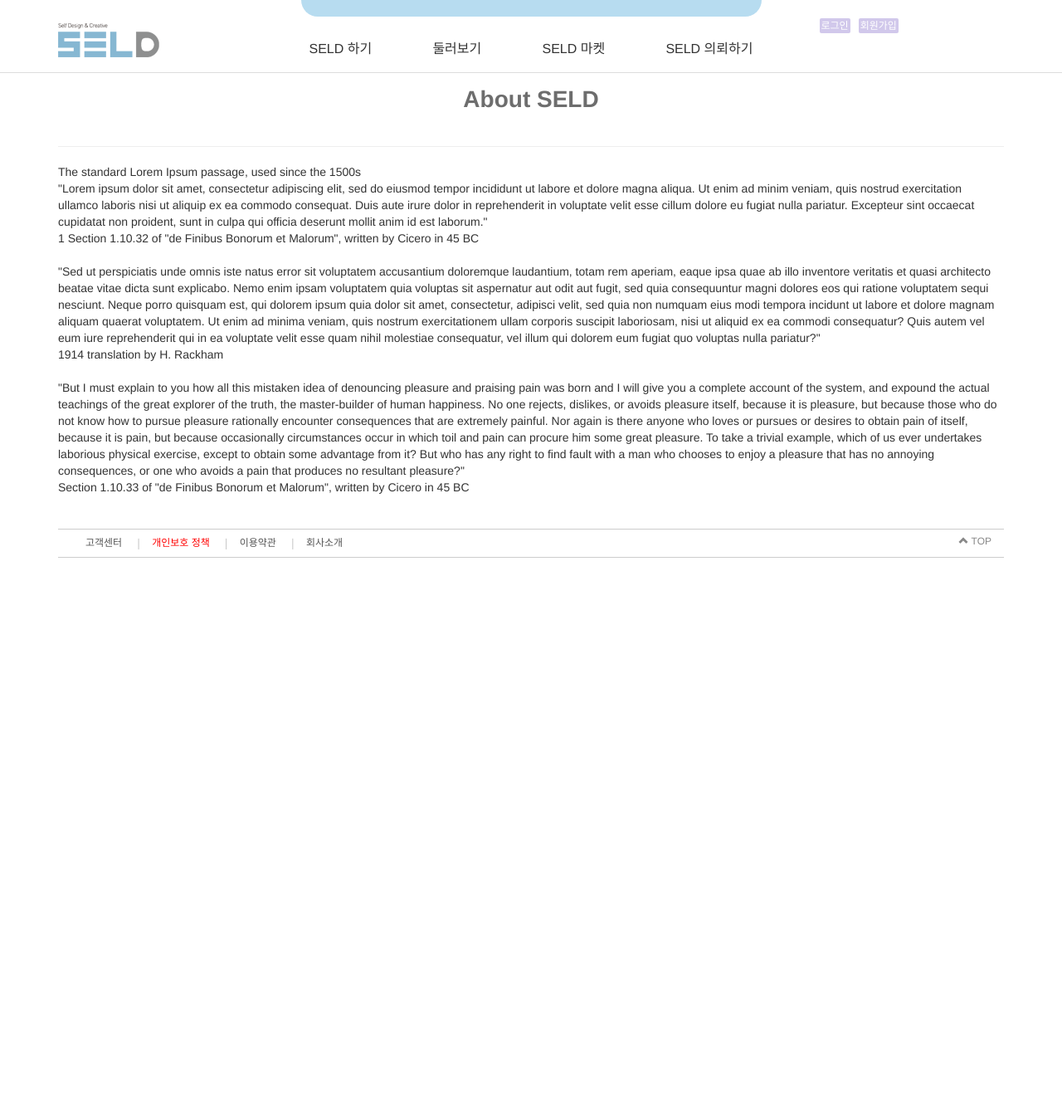
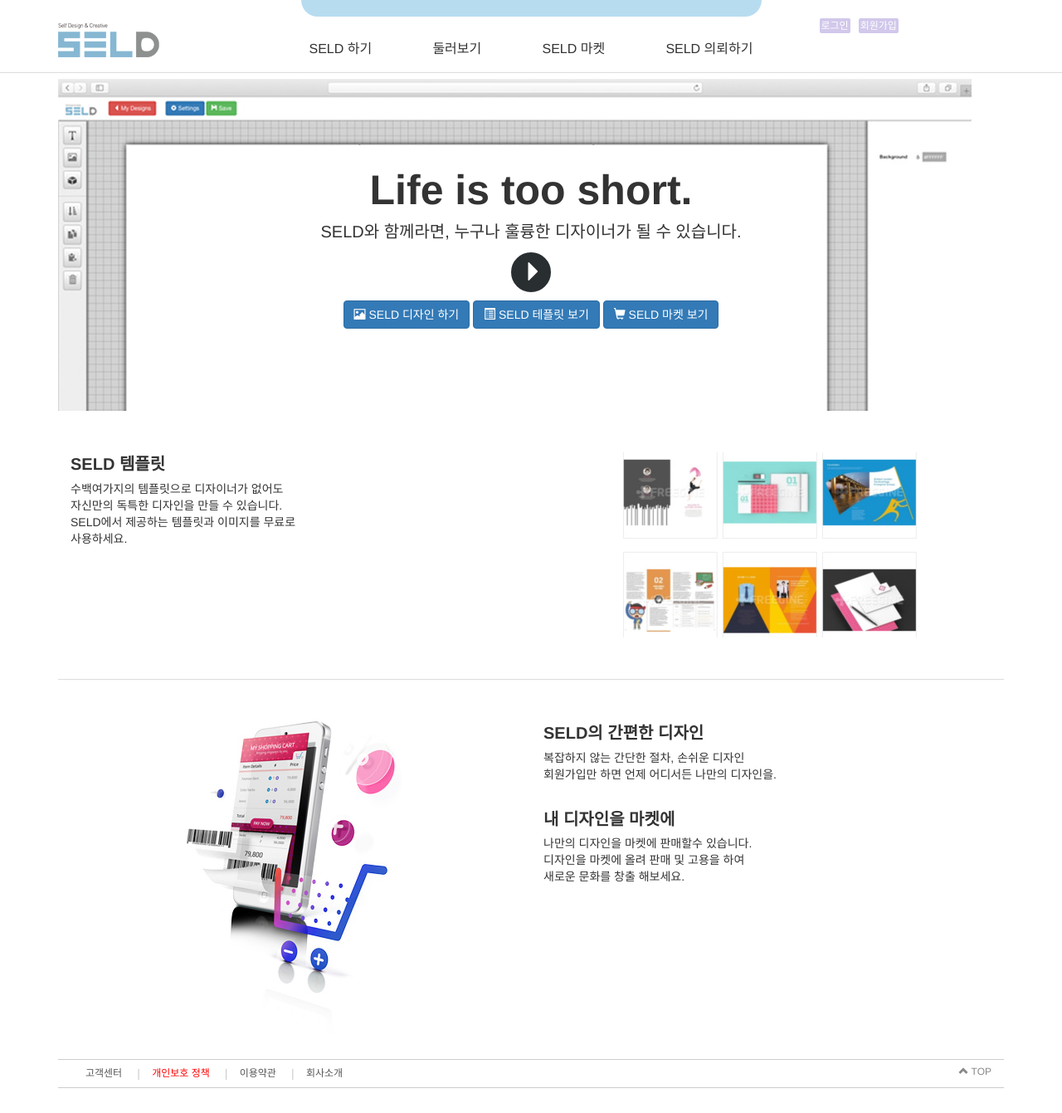
Before and after one commit to gabrieljo/seld, a CodeIgniter app: page /ce/p/about in a window 1280 px wide. Shown: the whole page at 83% size. Before the commit the page ends 672 px from the top, so only its background shows below. Run offline with CodeIgniter, Linux system fonts and the light colour scheme.

Commit message:
about seld

```diff
--- a/application/views/about.php
+++ b/application/views/about.php
@@ -2,22 +2,63 @@
 
 <div class="n_container">
 	<div class="container">
-		<h1>About SELD</h1><hr>
-		<p>
-			The standard Lorem Ipsum passage, used since the 1500s <br>
-
-"Lorem ipsum dolor sit amet, consectetur adipiscing elit, sed do eiusmod tempor incididunt ut labore et dolore magna aliqua. Ut enim ad minim veniam, quis nostrud exercitation ullamco laboris nisi ut aliquip ex ea commodo consequat. Duis aute irure dolor in reprehenderit in voluptate velit esse cillum dolore eu fugiat nulla pariatur. Excepteur sint occaecat cupidatat non proident, sunt in culpa qui officia deserunt mollit anim id est laborum." <br>1
-
-Section 1.10.32 of "de Finibus Bonorum et Malorum", written by Cicero in 45 BC <br><br>
-
-"Sed ut perspiciatis unde omnis iste natus error sit voluptatem accusantium doloremque laudantium, totam rem aperiam, eaque ipsa quae ab illo inventore veritatis et quasi architecto beatae vitae dicta sunt explicabo. Nemo enim ipsam voluptatem quia voluptas sit aspernatur aut odit aut fugit, sed quia consequuntur magni dolores eos qui ratione voluptatem sequi nesciunt. Neque porro quisquam est, qui dolorem ipsum quia dolor sit amet, consectetur, adipisci velit, sed quia non numquam eius modi tempora incidunt ut labore et dolore magnam aliquam quaerat voluptatem. Ut enim ad minima veniam, quis nostrum exercitationem ullam corporis suscipit laboriosam, nisi ut aliquid ex ea commodi consequatur? Quis autem vel eum iure reprehenderit qui in ea voluptate velit esse quam nihil molestiae consequatur, vel illum qui dolorem eum fugiat quo voluptas nulla pariatur?" <br>
-
-1914 translation by H. Rackham <br><br>
-
-"But I must explain to you how all this mistaken idea of denouncing pleasure and praising pain was born and I will give you a complete account of the system, and expound the actual teachings of the great explorer of the truth, the master-builder of human happiness. No one rejects, dislikes, or avoids pleasure itself, because it is pleasure, but because those who do not know how to pursue pleasure rationally encounter consequences that are extremely painful. Nor again is there anyone who loves or pursues or desires to obtain pain of itself, because it is pain, but because occasionally circumstances occur in which toil and pain can procure him some great pleasure. To take a trivial example, which of us ever undertakes laborious physical exercise, except to obtain some advantage from it? But who has any right to find fault with a man who chooses to enjoy a pleasure that has no annoying consequences, or one who avoids a pain that produces no resultant pleasure?" <br>
-
-Section 1.10.33 of "de Finibus Bonorum et Malorum", written by Cicero in 45 BC <br>
-		</p>
+		<div class="about-main-bg">
+			<div class="about-main-group">
+				<div id="about-main-title">Life is too short.</div>
+				<div id="about-main-desc">SELD와 함께라면, 누구나 훌륭한 디자이너가 될 수 있습니다.</div>
+				<a id="video-play">
+					<i class="glyphicon glyphicon-triangle-right"></i>
+				</a>
+				<a href="#" class="btn btn-primary"><i class="glyphicon glyphicon-picture"></i> SELD 디자인 하기</a>
+				<a href="#" class="btn btn-primary"><i class="glyphicon glyphicon-list-alt"></i> SELD 테플릿 보기</a>
+				<a href="#" class="btn btn-primary"><i class="glyphicon glyphicon-shopping-cart"></i> SELD 마켓 보기</a>
+			</div>
+		</div>
+		<div class="about-contents">
+			<div class="first-row">
+				<div class="col-sm-6">
+					<div id="title">SELD 템플릿</div>
+					<div id="desc">
+						<p>
+							수백여가지의 템플릿으로 디자이너가 없어도 <br/>
+							자신만의 독특한 디자인을 만들 수 있습니다.<br/>
+							SELD에서 제공하는 템플릿과 이미지를 무료로<br/>
+							사용하세요.
+						</p>
+					</div>
+				</div>
+				<div class="col-sm-6" style="text-align: center;">
+					<?=inc('about/1-article.jpg', array('alt'=>'SELD 템플릿 이미지'))?>
+				</div>
+				<div class="clearfix"></div>
+			</div>
+			<div class="second-row">
+				<div class="col-sm-6" style="text-align: center;"><?=inc('about/2-article.jpg', array('alt'=>'SELD 마켓 이미지'))?></div>
+				<div class="col-sm-6">
+					<div class="contents">
+						<div id="title">SELD의 간편한 디자인</div>
+						<div id="desc">
+							<p>
+								복잡하지 않는 간단한 절차, 손쉬운 디자인<br/>
+								회원가입만 하면 언제 어디서든 나만의 디자인을.<br/>
+								<br/>
+							</p>
+						</div>
+					</div>
+					<div class="contents">
+						<div id="title">내 디자인을 마켓에</div>
+						<div id="desc">
+							<p>
+								나만의 디자인을 마켓에 판매할수 있습니다.<br/>
+								디자인을 마켓에 올려 판매 및 고용을 하여<br/>
+								새로운 문화를 창출 해보세요.<br/>
+							</p>
+						</div>
+					</div>
+				</div>
+				<div class="clearfix"></div>
+			</div>
+		</div>
 	</div>
 </div>
 
--- a/files/css/n_style.less
+++ b/files/css/n_style.less
@@ -81,7 +81,41 @@ h1{
 	padding: 10px 0; margin: 30px 0; font-size: 28px; font-weight: bold;
 }
 .n_container{
-	margin-top:20px;
+	margin-top:50px;
+	.about-main-bg{
+		height:400px;background:url('../img/about/bg-about-main.jpg'); background-repeat:no-repeat;text-align:center;display: flex;
+		.about-main-group{    align-self: center; margin: 0 auto;}
+		#about-main-title{    font-size: 50px; font-weight: bold;}
+		#about-main-desc{font-size:20px;margin-bottom:10px;}
+		#video-play{display: block;
+				    border: 3px solid #292E31;
+				    background: #292E31;
+				    border-radius: 50%;
+				    width: 48px;
+				    height: 48px;
+				    margin: 0 auto;
+				    color: #fff;
+				    -webkit-transition: all .1s ease;
+				    transition: all .1s ease;
+				    text-decoration:none;
+				    cursor:pointer;
+				    margin-bottom:10px;
+			i{display: block; font-size: 24px; padding: 5px 0 0 5px;    line-height: 1.2;}
+		}
+		#video-play:hover{
+			background:#dddddd;
+			i:hover{color:#292E31}
+		}
+
+	}
+
+	.about-contents{
+		margin-top: 50px;
+		.first-row{    margin-bottom: 10px;    border-bottom: 1px solid #ddd;   padding-bottom: 50px;}
+		.second-row{    margin-top: 50px;}
+		.first-row #title, .second-row #title{    font-size: 20px; font-weight: bold;    margin-bottom: 5px;}
+	}
+
 	ul.thumb_list{
 		list-style: none; margin: 0; padding: 0;
 		li{
```
Also changed, not shown: files/css/n_style.css, files/img/about/1-article.jpg (added), files/img/about/2-article.jpg (added), files/img/about/bg-about-main.jpg (added).
